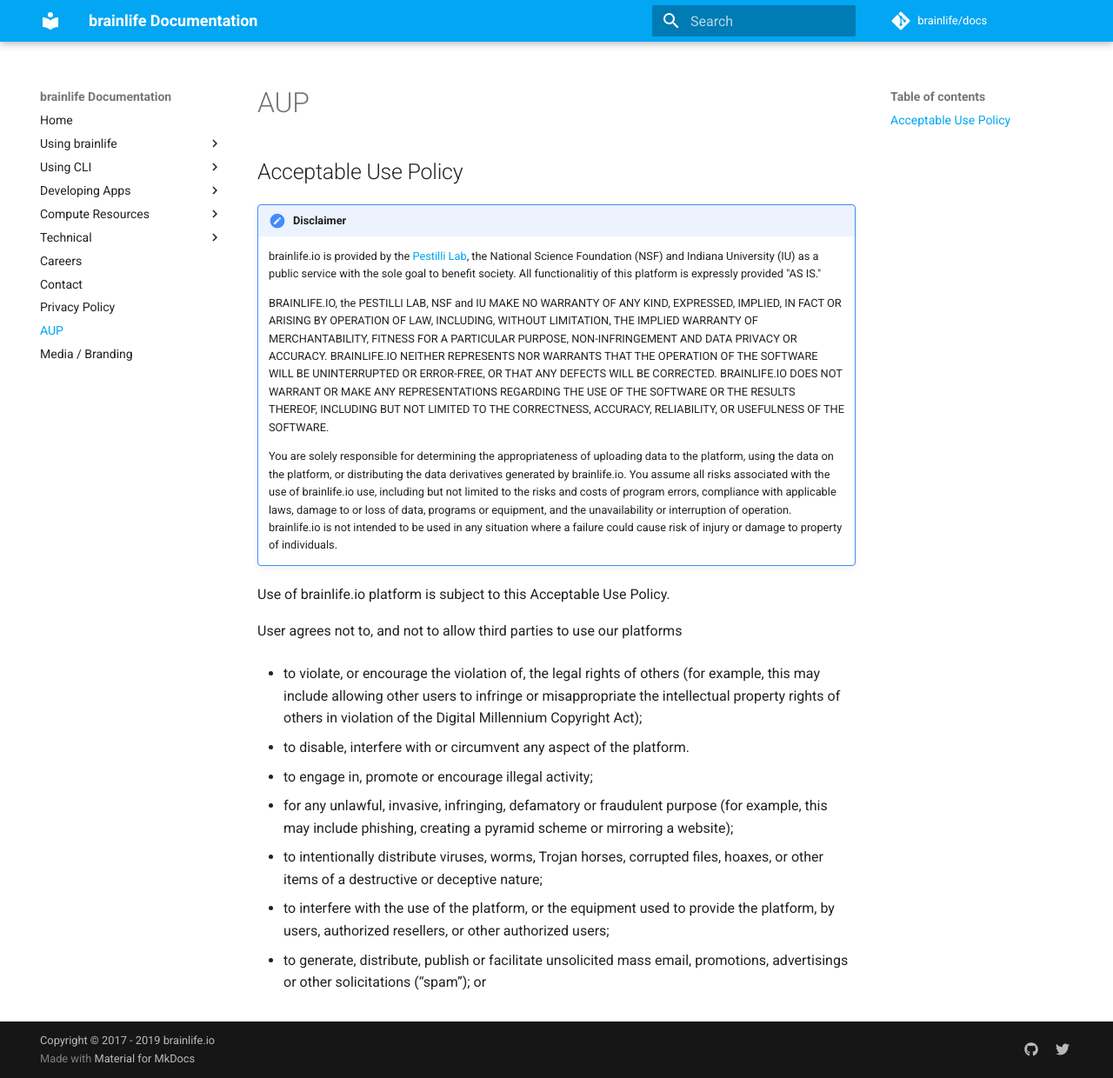
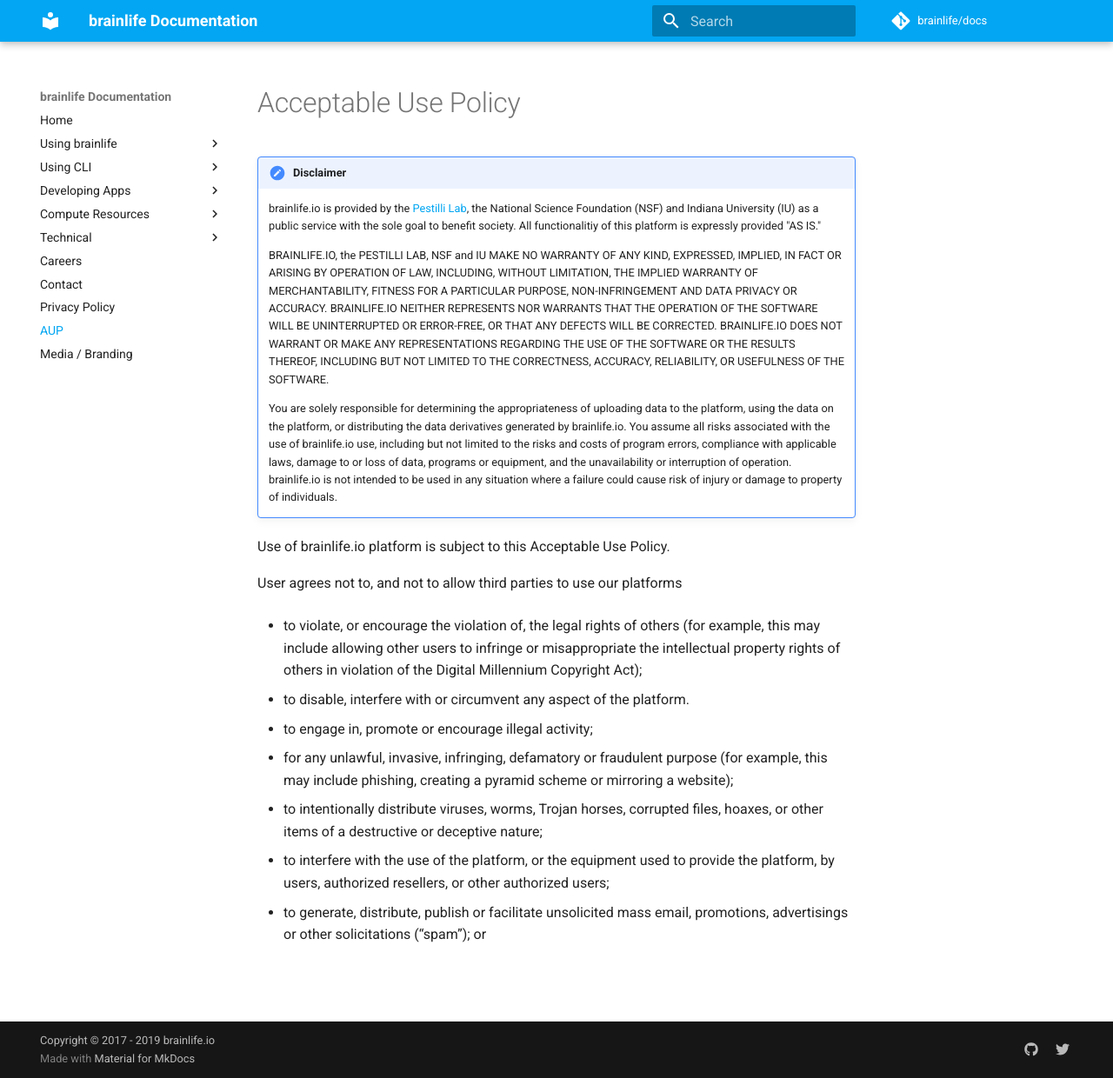
Before and after one commit to brainlife/docs, an MkDocs documentation site: the page built from docs/aup.md, in a window 1280 px wide and 1240 px high. Shown: the whole window at 87% size. Built offline with MkDocs 1.6.1 and Material for MkDocs 9.7.7, drawn with Linux system fonts in a browser that asks for light colours; comment, search, counter and statistics services are not loaded.

Commit message:
another attempt to adjust page title

```diff
--- a/docs/aup.md
+++ b/docs/aup.md
@@ -1,4 +1,4 @@
-## Acceptable Use Policy
+# Acceptable Use Policy
 
 !!! Disclaimer
 
```
